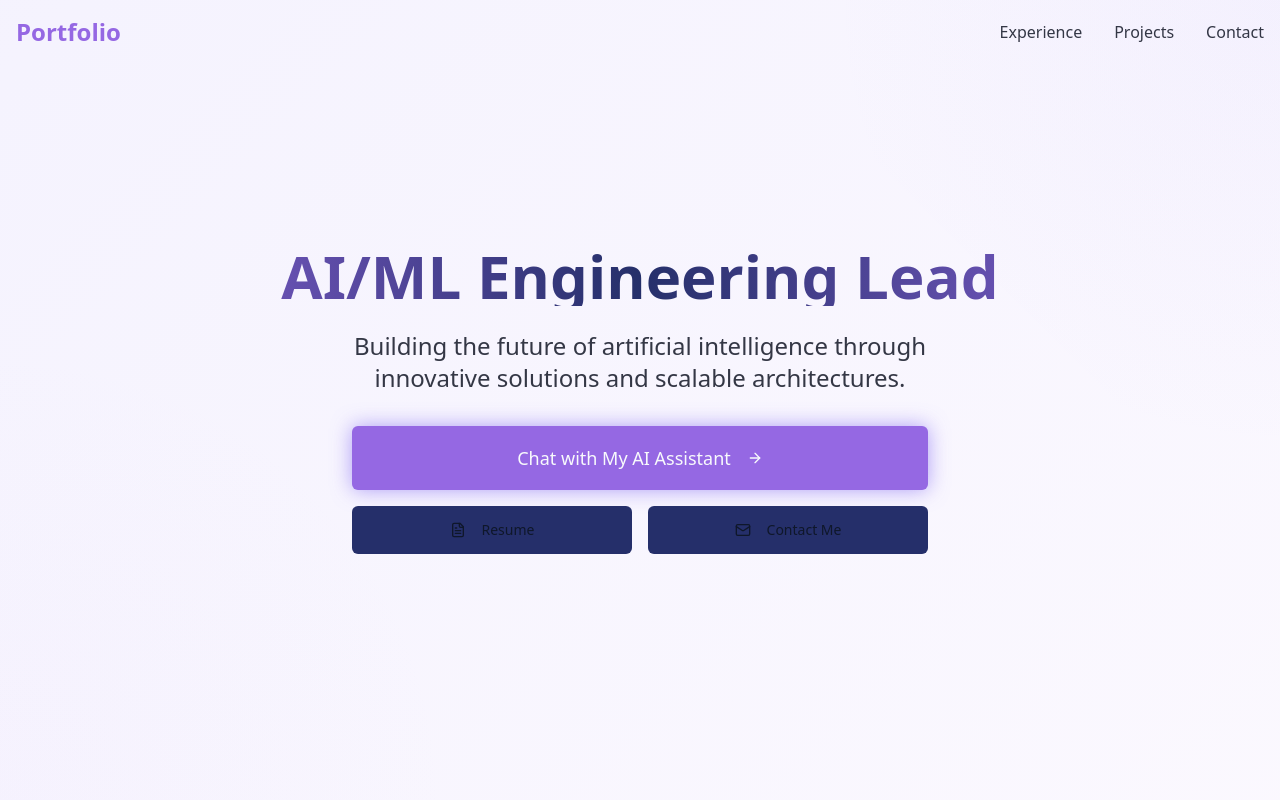
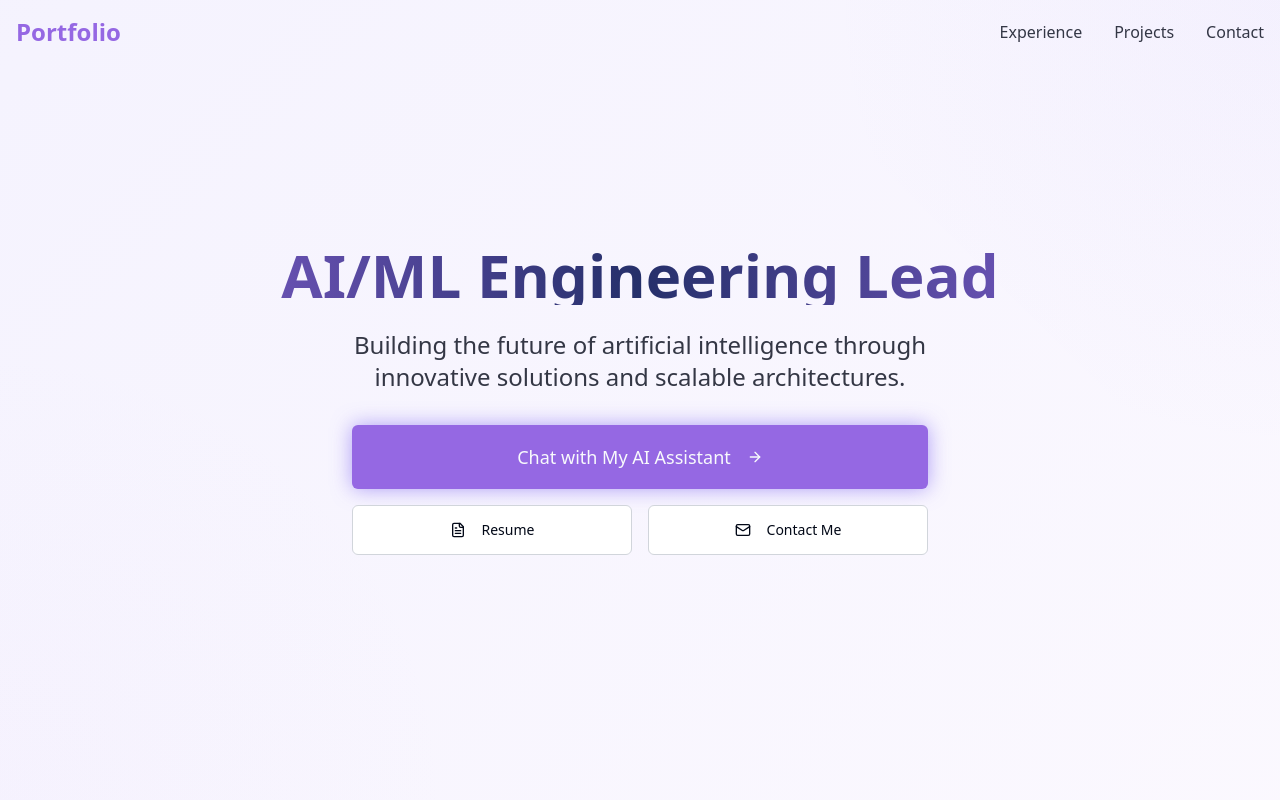
Before and after one commit to agi-dev-go/max-portfolio-17, a React (Vite) app: page / in a window 1280 px wide. Shown: the top 800 px of the page. Built offline with nearby package versions, Linux system fonts and the light colour scheme.

Commit message:
Update button colors
Change the button styles to make all buttons white, except for the chat button which retains its original color.
[skip gpt_engineer]

```diff
--- a/src/components/Hero.tsx
+++ b/src/components/Hero.tsx
@@ -53,8 +53,8 @@ const Hero = () => {
             <div className="flex gap-4 w-full">
               <Button
                 size="lg"
-                variant="secondary"
-                className="flex-1 py-6"
+                variant="outline"
+                className="flex-1 py-6 bg-white hover:bg-gray-100 border-gray-300"
                 onClick={handleDownloadResume}
               >
                 <FileText className="mr-2 h-4 w-4" />
@@ -62,8 +62,8 @@ const Hero = () => {
               </Button>
               <Button
                 size="lg"
-                variant="secondary"
-                className="flex-1 py-6"
+                variant="outline"
+                className="flex-1 py-6 bg-white hover:bg-gray-100 border-gray-300"
                 onClick={() => {
                   const contactSection = document.getElementById('contact');
                   contactSection?.scrollIntoView({ behavior: 'smooth' });
```
